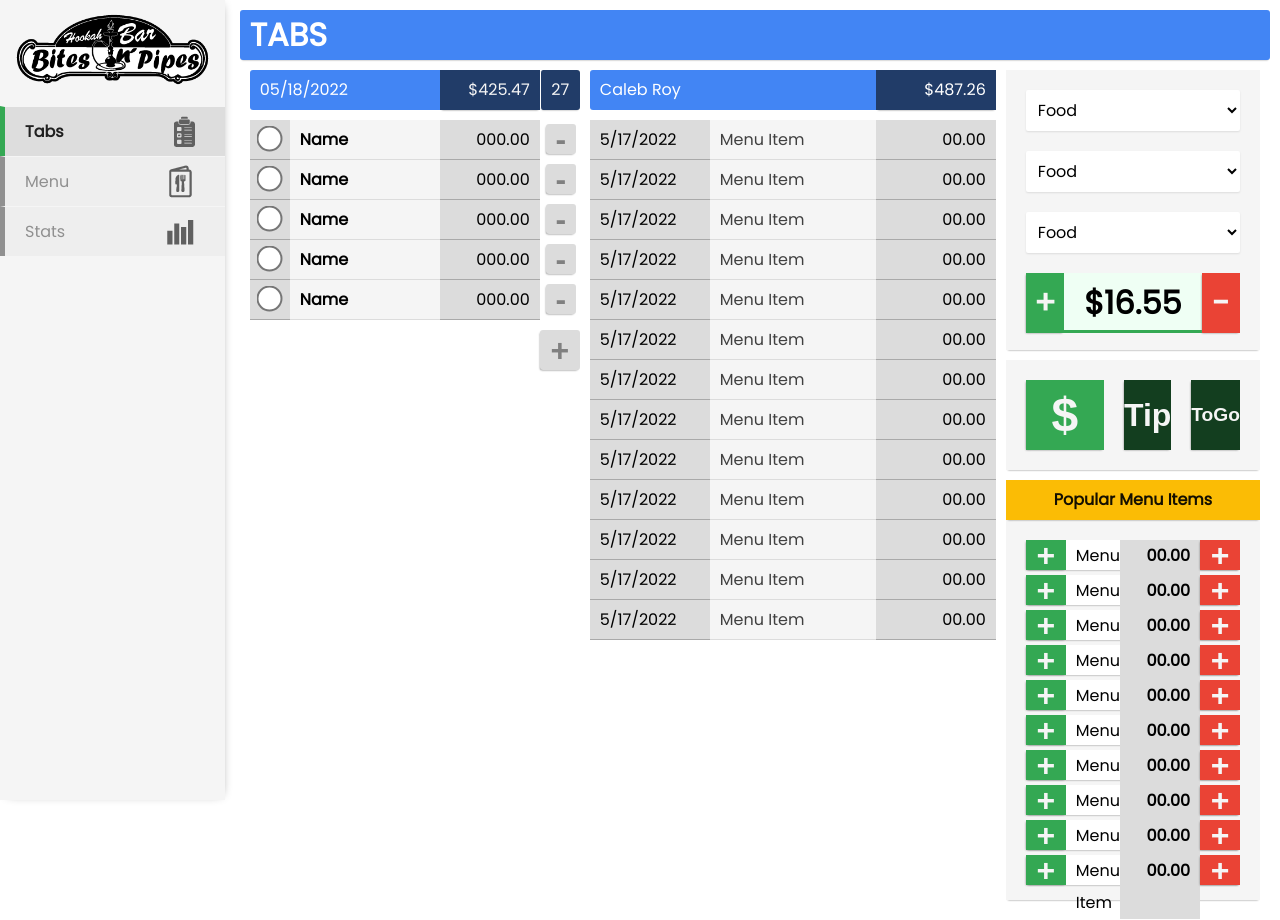
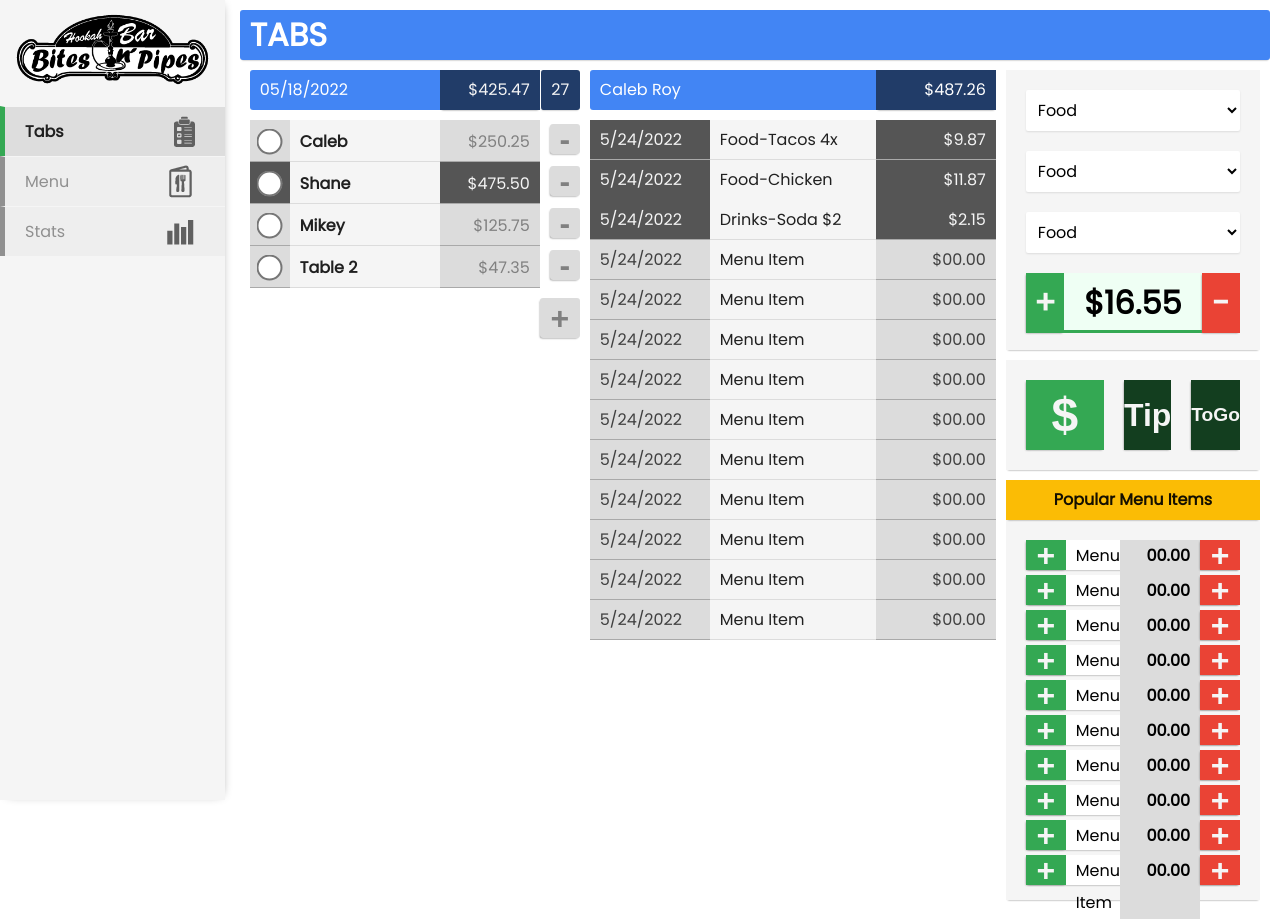
Before and after one commit to yorbelac/ReactTabs, a React (Create React App) app: page / in a window 1280 px wide. Built offline with nearby package versions, Linux system fonts and the light colour scheme.

Commit message:
some different styles for different states added

```diff
--- a/src/components/CustomerRow.js
+++ b/src/components/CustomerRow.js
@@ -1,23 +1,27 @@
 import PropTypes from 'prop-types'
 
-const CustomerRow = ({title,total}) => {
+const CustomerRow = ({paint,name,total}) => {
   return (
-    <div className="tabSelectRow">
+    <div className={paint}>
         <div className="tabSelectRowCheck"><input type="radio" name='customer'/></div>
-        <div className="tabSelectRowName">{title}</div>
-        <div className="tabSelectRowTotal">{total}</div>
-        <button className='buttonRemoveCustomer'>-</button>
+        <div className="tabSelectRowName">{name}</div>
+        <div className="tabSelectRowTotal">${total}</div>
+        <div className='buttonContainer'>
+          <button className='buttonRemoveCustomer'>-</button>
+        </div>
+
     </div>
   )
 }
 
 CustomerRow.defaultProps = {
-  title:'Name',
+  paint: 'tabSelectRow',
+  name:'Name',
   total:'000.00',
 }
 
 CustomerRow.propTypes = {
-  title: PropTypes.string,
+  name: PropTypes.string,
   total: PropTypes.number,
 }
 
--- a/src/components/CustomerRows.js
+++ b/src/components/CustomerRows.js
@@ -3,11 +3,10 @@ import CustomerRow from './CustomerRow'
 const CustomerRows = () => {
   return (
     <div className="tabSelectRows">
-        <CustomerRow />
-        <CustomerRow />
-        <CustomerRow />
-        <CustomerRow />
-        <CustomerRow />
+        <CustomerRow name='Caleb' total='250.25'/>
+        <CustomerRow name='Shane' total='475.50' paint='tabSelectRowActive'/>
+        <CustomerRow name='Mikey' total='125.75'/>
+        <CustomerRow name='Table 2' total='47.35'/>
     </div>
   )
 }
--- a/src/components/TabRow.js
+++ b/src/components/TabRow.js
@@ -1,16 +1,18 @@
 import PropTypes from 'prop-types'
 
-const TabRow = ({item,total}) => {
+const TabRow = ({paint,date,item,total}) => {
   return (
-    <div className="tabRow">
-        <div className="tabRowDate">5/17/2022</div>
+    <div className={paint}>
+        <div className="tabRowDate">{date}</div>
         <div className="tabRowItem">{item}</div>
-        <div className="tabRowTotal">{total}</div>
+        <div className="tabRowTotal">${total}</div>
     </div>
   )
 }
 
 TabRow.defaultProps = {
+  paint: 'tabRow',
+  date: '5/24/2022',
   item: 'Menu Item',
   total: '00.00',
 }
--- a/src/components/TabsPanelTab.js
+++ b/src/components/TabsPanelTab.js
@@ -8,9 +8,9 @@ const PanelTab = () => {
             <div className="tabHeaderTotal">$487.26</div>
         </div>
         <div className="tabRows">
-            <TabRow/>
-            <TabRow/>
-            <TabRow/>
+            <TabRow item='Food-Tacos 4x' total='9.87' paint='tabRowToday'/>
+            <TabRow item='Food-Chicken Masala' total='11.87' paint='tabRowToday'/>
+            <TabRow item='Drinks-Soda $2' total='2.15' paint='tabRowToday'/>
             <TabRow/>
             <TabRow/>
             <TabRow/>
--- a/src/index.css
+++ b/src/index.css
@@ -176,40 +176,54 @@ select {
 }
 
 .tabSelectRows {
-  display:grid;
-  grid-auto-rows:40px;
+    /* display:grid; */
 }
 
 .tabSelectRow {
-
+  background-color:var(--white2);
+  color:#808080;
   display:grid;
   grid-template-columns: 40px 1fr 100px 40px;
-  line-height:39px;
+  line-height:35px;
+}
+
+.tabSelectRowActive {
+  background-color:#555;
+  color:whitesmoke;
+  display:grid;
+  grid-template-columns: 40px 1fr 100px 40px;
+  line-height:35px;
 }
 
 .tabSelectRowCheck {
-  background-color:var(--white2);
-  color:#808080;
   height: 100%;
   text-align:center;
   border-bottom: 1px solid darkgrey;
-  /* padding-top:2px; */
+  padding-top:5px;
 }
 
 .tabSelectRowName {
   background-color:var(--whiteFloor);
+  color: var(--blackFloor);
   border-bottom: 1px solid rgb(220, 220, 220);
   min-width: 150px;
   padding-left: 10px;
   font-weight:600;
+  padding-top:3.5px;
 }
 
 .tabSelectRowTotal {
-  background-color:var(--white2);
-  color:w404040;
   text-align:right;
   padding-right:10px;
   border-bottom: 1px solid darkgrey;
+  padding-top:3.5px;
+}
+
+.buttonContainer {
+  background:white;
+  margin: 0px;
+  padding-top:4px;
+  padding-left:10px;
 }
 
 .tabPanel {
@@ -249,14 +263,22 @@ select {
 }
 
 .tabRow {
+  background-color:var(--white2);
+  color:#404040;
+  display:grid;
+  grid-template-columns: 120px 1fr 120px;
+  line-height:39px;
+}
+
+.tabRowToday {
+  background-color:#555;
+  color:whitesmoke;
   display:grid;
   grid-template-columns: 120px 1fr 120px;
   line-height:39px;
 }
 
 .tabRowDate {
-  background-color:var(--white2);
-  color:w404040;
   height: 100%;
   text-align:left;
   padding-left:10px;
@@ -265,16 +287,14 @@ select {
 
 .tabRowItem {
   background-color:var(--whiteFloor);
-  color:#404040;
   border-bottom: 1px solid var(--white2);
+  color: var(--blackFloor);
   min-width: 150px;
   padding-left: 10px;
   /* font-weight:600; */
 }
 
 .tabRowTotal {
-  background-color:var(--white2);
-  color:w404040;
   min-width: 100px;
   text-align:right;
   padding-right:10px;
@@ -367,8 +387,6 @@ select {
   font-size: 2em;
   width: 30px;
   height:30px;
-  margin-top:3.5px;
-  margin-left:6px;
   line-height:30px;
   border-radius:3px;
 }
```
